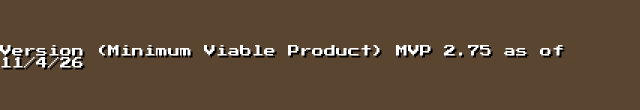
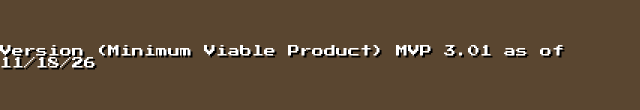
Before and after one commit to thatboyo/Bread-Clicker, a plain HTML site: page info.html in a window 1280 px wide. Shown: the part 526-636 px from the top of the page, 0-640 px from the left. Drawn offline with Linux system fonts and the light colour scheme.

Commit message:
forgot to update version lol

```diff
--- a/info.html
+++ b/info.html
@@ -27,7 +27,7 @@
         <p>This was really fun to work on and to improve my coding skills</p>
         <p>I hope over the course of Pixl, this will become a game worth playing!</p>
         <br>
-        <p>Version (Minimum Viable Product) MVP 2.75 as of 11/4/26</p>
+        <p>Version (Minimum Viable Product) MVP 3.01 as of 11/18/26</p>
     </div>
     <div id="divider"></div>
     <div id="right">
```
